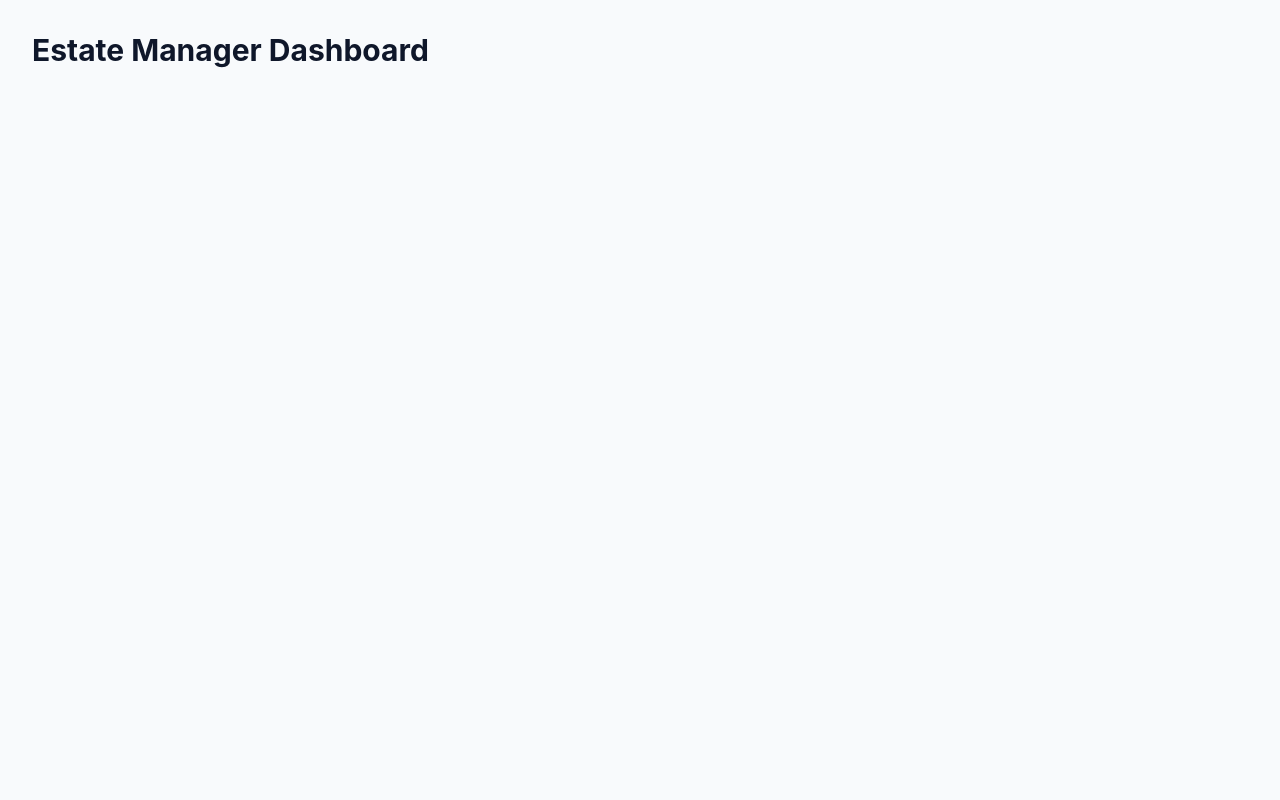
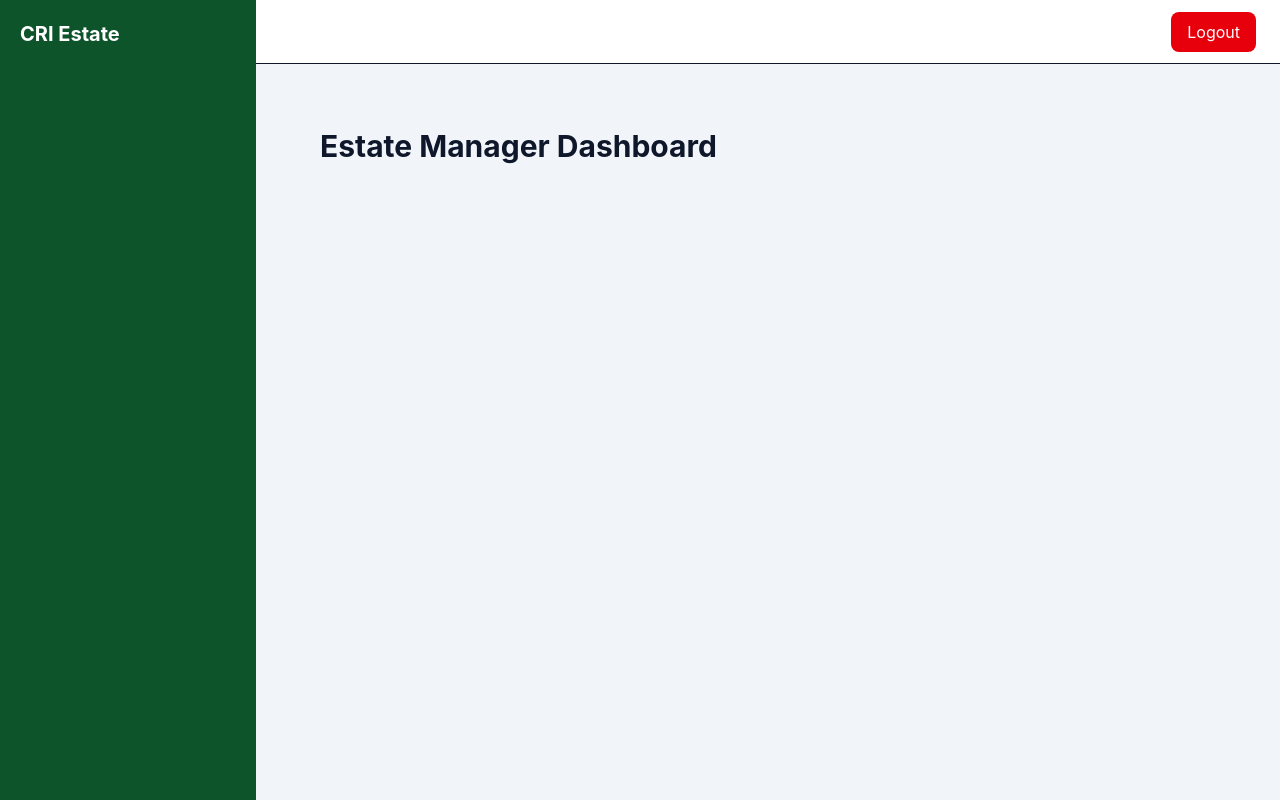
Before and after one commit to cricoconut-cpu/cri-estate-system-frontend, a React app: page /manager in a window 1280 px wide. Built offline with nearby package versions, Linux system fonts and the light colour scheme; the HTML template or start-up script is replaced by a standard one.

Commit message:
chore: add DashboardLayout, Navbar, and Sidebar components; enhance Login error handling

```diff
--- /dev/null
+++ b/src/components/layout/Navbar.jsx
@@ -0,0 +1,54 @@
+import { useAuth } from "../../context/AuthContext";
+
+const Navbar = () => {
+  const { user, logout } = useAuth();
+
+  return (
+    <header
+      className="
+      h-16
+      bg-white
+      border-b
+      flex
+      items-center
+      justify-between
+      px-6
+    "
+    >
+      <div>
+        <p
+          className="
+          font-semibold
+        "
+        >
+          {user?.name}
+        </p>
+
+        <p
+          className="
+          text-sm
+          text-slate-500
+        "
+        >
+          {user?.role}
+        </p>
+      </div>
+
+      <button
+        onClick={logout}
+        className="
+          rounded-lg
+          bg-red-600
+          px-4
+          py-2
+          text-white
+          hover:bg-red-700
+        "
+      >
+        Logout
+      </button>
+    </header>
+  );
+};
+
+export default Navbar;
--- /dev/null
+++ b/src/components/layout/Sidebar.jsx
@@ -0,0 +1,110 @@
+import { NavLink } from "react-router-dom";
+
+import { Building2, LayoutDashboard, Map, Upload, Users } from "lucide-react";
+
+import { useAuth } from "../../context/AuthContext";
+
+const Sidebar = () => {
+  const { user } = useAuth();
+
+  const menu = [
+    {
+      name: "Dashboard",
+      path: "/dashboard",
+      icon: LayoutDashboard,
+      roles: ["Admin", "Analyst", "Estate Manager"],
+    },
+
+    {
+      name: "Estates",
+      path: "/estates",
+      icon: Building2,
+      roles: ["Admin", "Analyst", "Estate Manager"],
+    },
+
+    {
+      name: "Map",
+      path: "/map",
+      icon: Map,
+      roles: ["Admin", "Analyst", "Estate Manager"],
+    },
+
+    {
+      name: "Upload Survey",
+      path: "/surveys/upload",
+      icon: Upload,
+      roles: ["Admin", "Analyst"],
+    },
+
+    {
+      name: "Users",
+      path: "/users",
+      icon: Users,
+      roles: ["Admin"],
+    },
+  ];
+
+  return (
+    <aside
+      className="
+      hidden
+      lg:flex
+      fixed
+      left-0
+      top-0
+      h-screen
+      w-64
+      flex-col
+      bg-green-900
+      text-white
+      p-5
+    "
+    >
+      <h1
+        className="
+        text-xl
+        font-bold
+        mb-8
+      "
+      >
+        CRI Estate
+      </h1>
+
+      <nav
+        className="
+        space-y-2
+      "
+      >
+        {menu
+          .filter((item) => item.roles.includes(user?.role))
+          .map((item) => {
+            const Icon = item.icon;
+
+            return (
+              <NavLink
+                key={item.path}
+                to={item.path}
+                className={({ isActive }) =>
+                  `
+                flex
+                items-center
+                gap-3
+                rounded-lg
+                px-4
+                py-3
+                ${isActive ? "bg-green-700" : "hover:bg-green-800"}
+                `
+                }
+              >
+                <Icon size={20} />
+
+                {item.name}
+              </NavLink>
+            );
+          })}
+      </nav>
+    </aside>
+  );
+};
+
+export default Sidebar;
--- /dev/null
+++ b/src/layouts/DashboardLayout.jsx
@@ -0,0 +1,28 @@
+import { Outlet } from "react-router-dom";
+
+import Navbar from "../components/layout/Navbar";
+import Sidebar from "../components/layout/Sidebar";
+
+const DashboardLayout = () => {
+  return (
+    <div className="min-h-screen bg-slate-100">
+      <Sidebar />
+
+      <div className="lg:ml-64">
+        <Navbar />
+
+        <main
+          className="
+          p-4
+          sm:p-6
+          lg:p-8
+        "
+        >
+          <Outlet />
+        </main>
+      </div>
+    </div>
+  );
+};
+
+export default DashboardLayout;
--- a/src/pages/auth/Login.jsx
+++ b/src/pages/auth/Login.jsx
@@ -32,6 +32,10 @@ const Login = () => {
       const user = data?.data?.user;
 
       const token = data?.data?.token;
+
+      if (!user || !token) {
+        throw new Error("Invalid login response");
+      }
 
       login(user, token);
 
--- a/src/routes/AppRoutes.jsx
+++ b/src/routes/AppRoutes.jsx
@@ -1,6 +1,8 @@
 import { Route, Routes } from "react-router-dom";
 
 import Login from "../pages/auth/Login";
+
+import DashboardLayout from "../layouts/DashboardLayout";
 
 import AdminDashboard from "../pages/admin/AdminDashboard";
 
@@ -13,11 +15,13 @@ const AppRoutes = () => {
     <Routes>
       <Route path="/login" element={<Login />} />
 
-      <Route path="/admin" element={<AdminDashboard />} />
+      <Route element={<DashboardLayout />}>
+        <Route path="/admin" element={<AdminDashboard />} />
 
-      <Route path="/analyst" element={<AnalystDashboard />} />
+        <Route path="/analyst" element={<AnalystDashboard />} />
 
-      <Route path="/manager" element={<ManagerDashboard />} />
+        <Route path="/manager" element={<ManagerDashboard />} />
+      </Route>
     </Routes>
   );
 };
```
